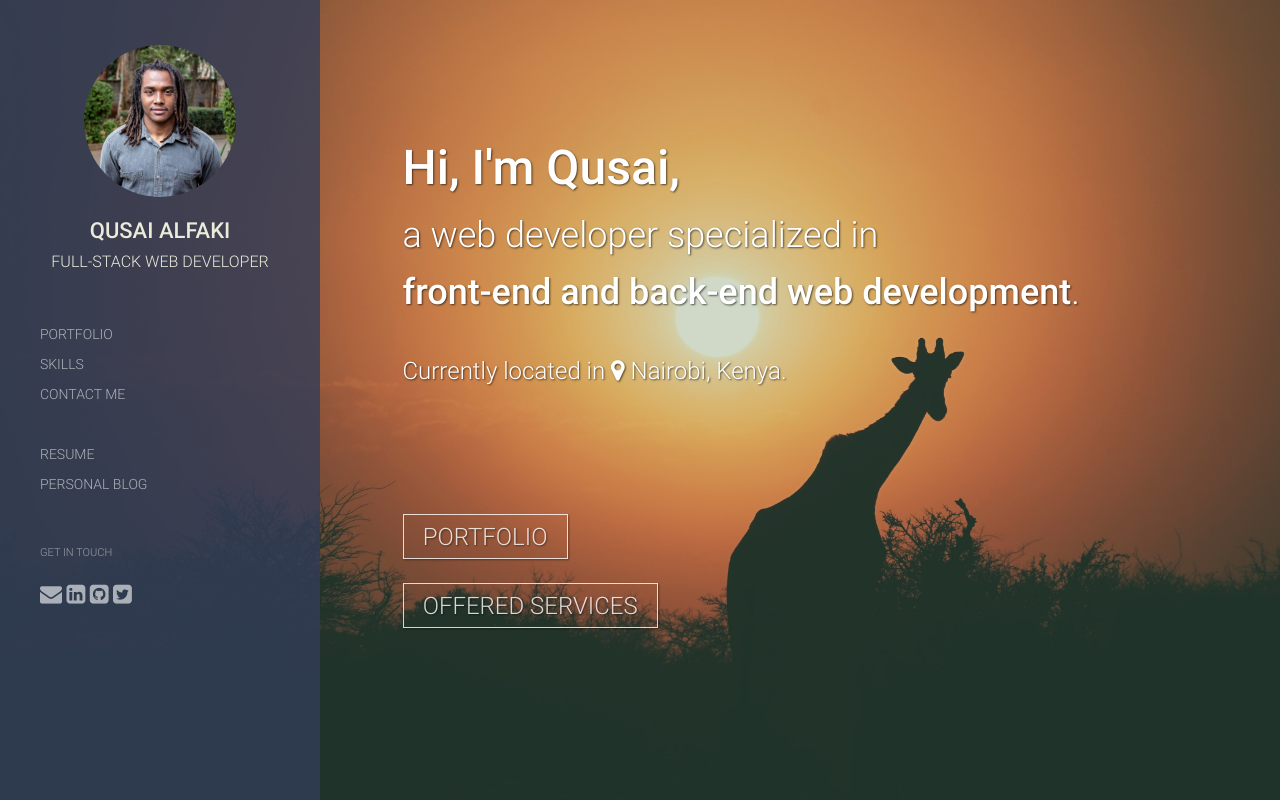
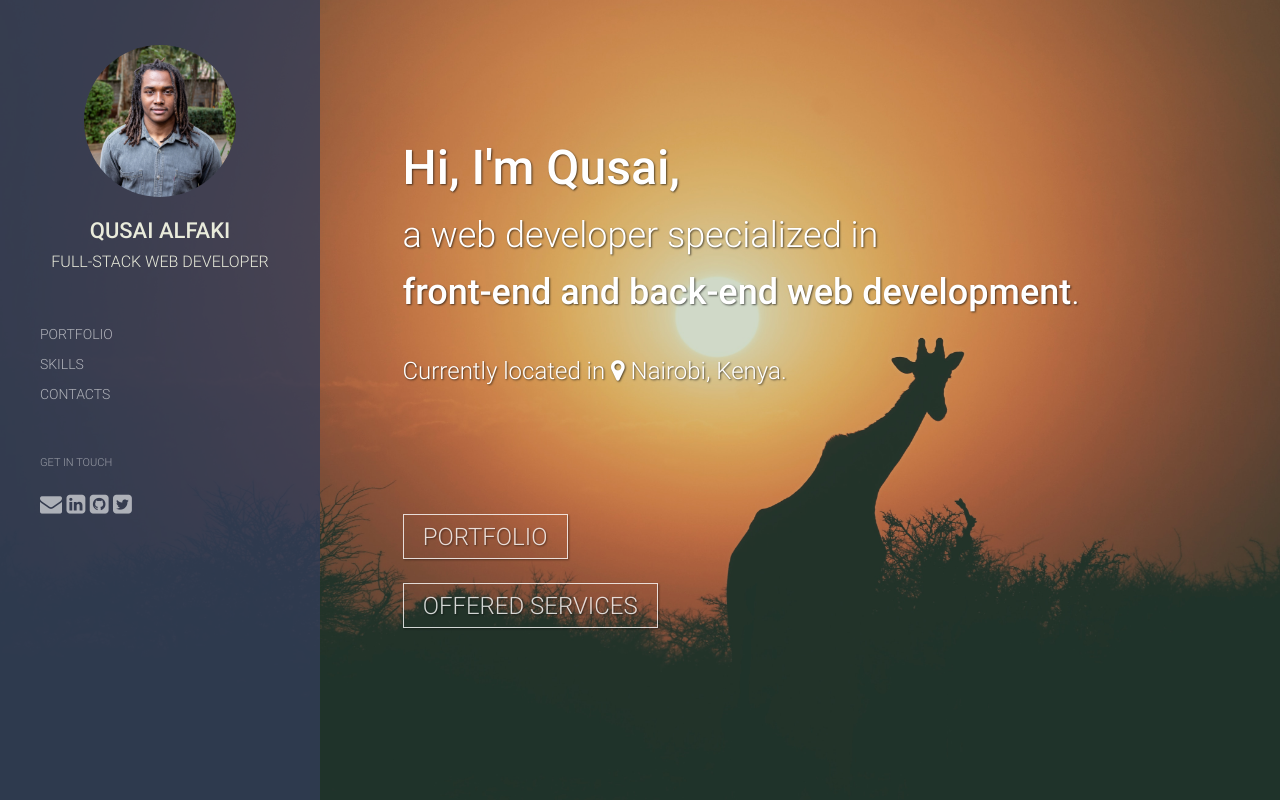
Before and after one commit to qalfaki/q, a React (Create React App) app: page / in a window 1280 px wide. Built offline with nearby package versions, Linux system fonts and the light colour scheme.

Commit message:
update portfolio

```diff
--- a/src/App.css
+++ b/src/App.css
@@ -2660,7 +2660,7 @@ a {
 }
 
 a:hover {
-    text-decoration: underline
+    text-decoration: underline;
 }
 
 strong {
--- a/src/App.js
+++ b/src/App.js
@@ -6,10 +6,10 @@ import routes from './routes';
 const resume = routes.pop()
 
 const App = (props) =>{
+        // <Route exact {...resume} key={9082}/>
         return (
             <HashRouter>
                 <Switch>
-                <Route exact {...resume} key={9082}/>
                 <div className='App'>
                     <Sidebar/>
                     <main className="site-main">
--- a/src/components/Navigation.js
+++ b/src/components/Navigation.js
@@ -2,6 +2,7 @@ import React from "react";
 import { Link } from 'react-router-dom'
 const Navigation = ()=> {
     const [toggled, setToggle] = React.useState(false);
+    // <li><a href="https://medium.com/@qusai.alfaki" target="_blank">Personal blog</a></li>
     return (
         <nav className={toggled ? 'main-navigation extended': 'block main-navigation'}>
             <div className="navigation-extend-bar">
@@ -27,11 +28,9 @@ const Navigation = ()=> {
                   <ul className="side-nav">
                       <li className=""><Link to='/portfolio'>Portfolio</Link></li>
                       <li className=""><Link to='/skills'>Skills</Link></li>
-                      <li className=""><Link to='/contact'>Contact me</Link></li>
+                      <li className=""><Link to='/contact'>Contacts</Link></li>
                   </ul>
                   <ul className="side-nav">
-                      <li className=""><Link to="/resume">resume</Link></li>
-                      <li><a href="https://medium.com/@qusai.alfaki" target="_blank">Personal blog</a></li>
                   </ul>
             </div>
         </nav>
--- a/src/components/Portfolio.js
+++ b/src/components/Portfolio.js
@@ -36,7 +36,7 @@ const Portfolio = ()=> {
                         <div className="timeline_element-contents">
                             <div className="project-text">
                                 <a href="https://qube-d0bc0.firebaseapp.com" className="project-link">
-                                    <div className="project-title">Qube notes</div>
+                                    <div className="project-title">Qube Task manager</div>
                                         <div className="project-subtitle">slick and user friendly web application for taking notes/to-do lists</div>
                                 </a>
                                 <div className="project-description"><p><strong>Designed using Figma with simplicity & minimalism in mind</strong></p>
```
